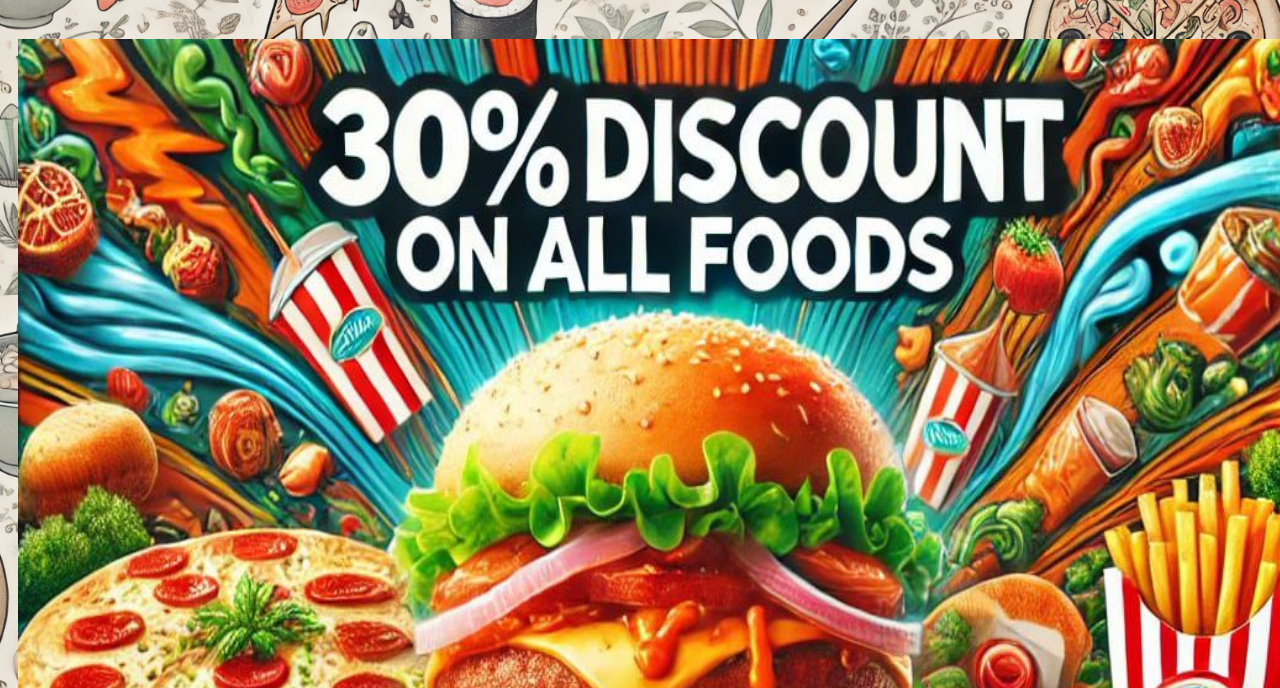
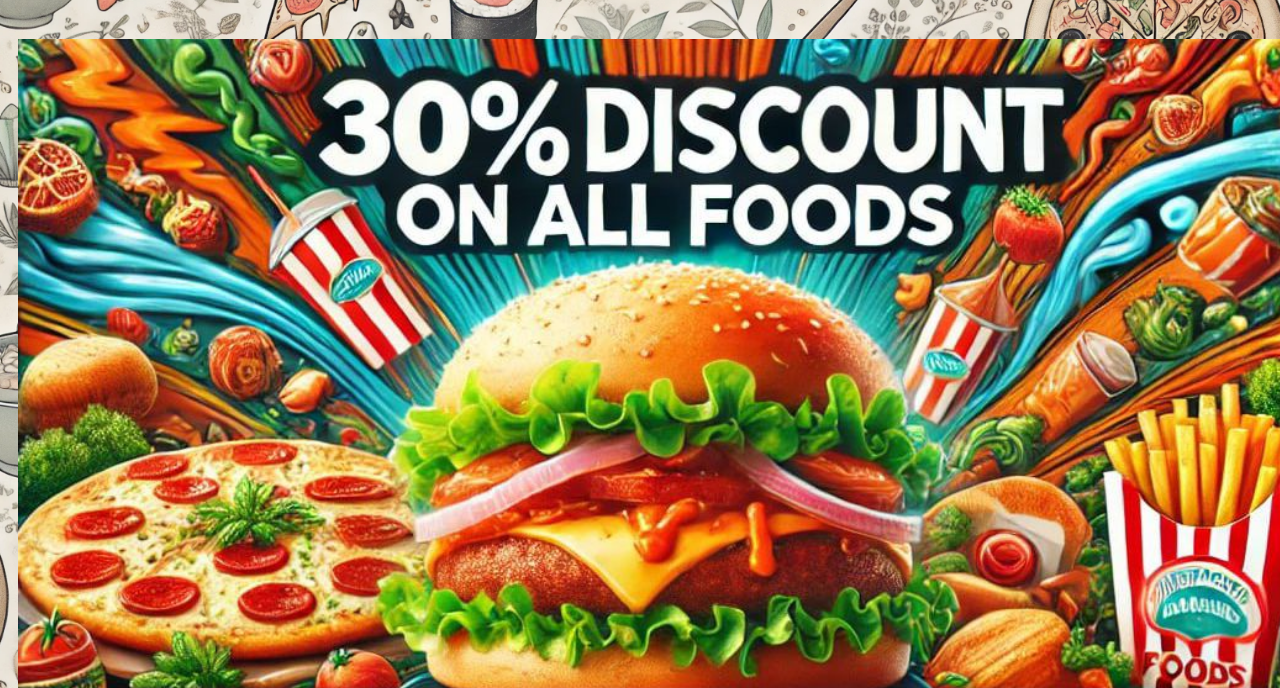
Before and after one commit to AfnanRafin00/uradhura-food, a plain HTML site: page index.html in a window 1280 px wide. Shown: the part 112-800 px from the top of the page. Drawn offline with Linux system fonts and the light colour scheme; a web font is replaced by a local one.

Commit message:
Update style.css

```diff
--- a/style.css
+++ b/style.css
@@ -200,9 +200,7 @@ h2{
 }
 
 .sell{
-    width: 1550px;
     border: none;
-    height: 800px;
     margin-right: 30px;
     margin-left: 0px;
     width:100%;
```
